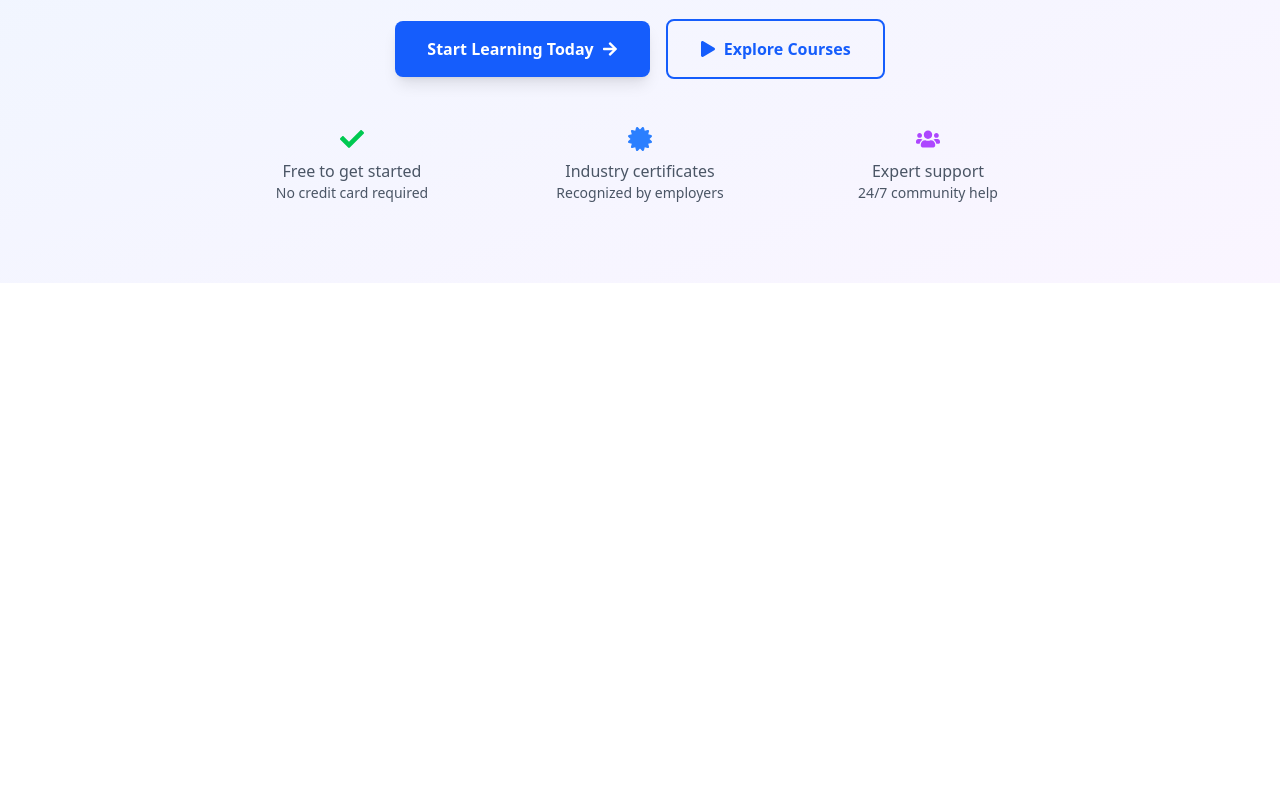
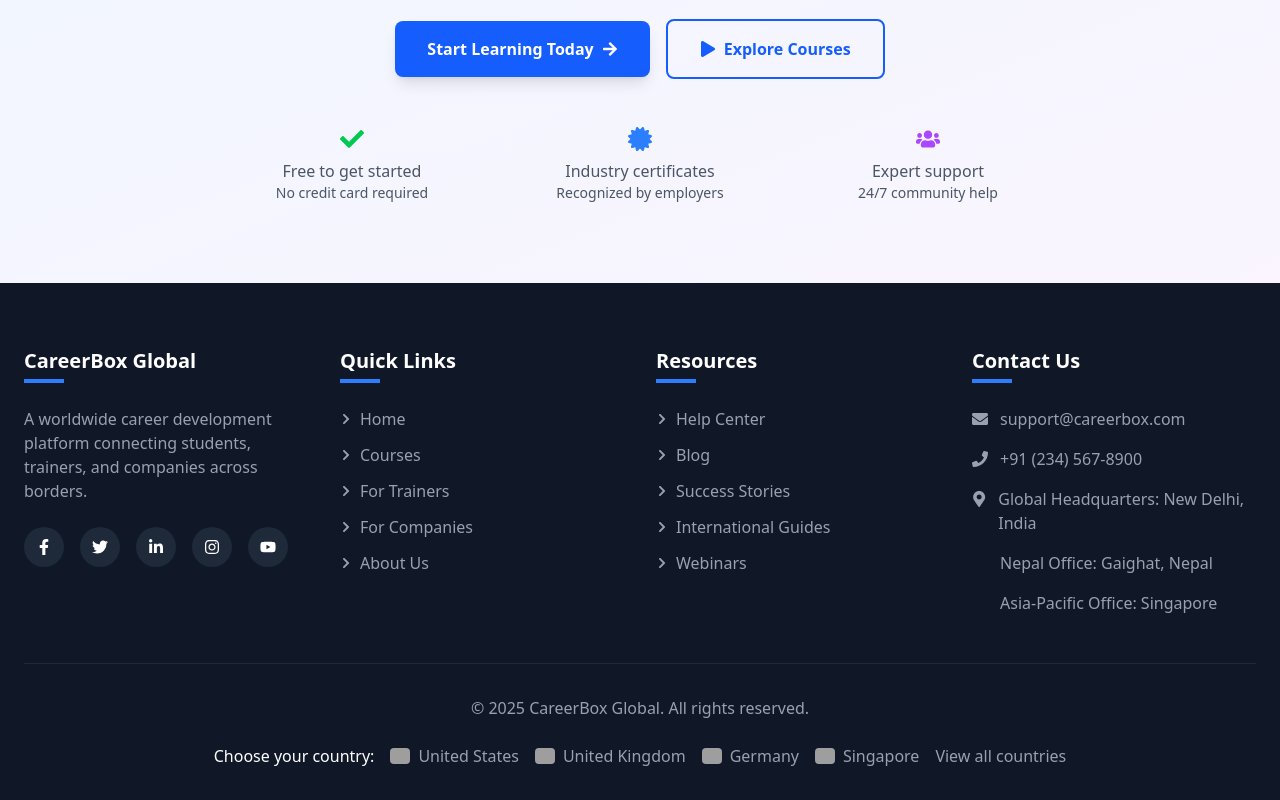
Before and after one commit to valyntixaisolution-gif/AscendCareer, a React app in the folder frontend/: page / in a window 1280 px wide. Shown: the part 7209-8009 px from the top of the page. Before the commit the page ends 7492 px from the top, so only its background shows below. Built offline with nearby package versions, Linux system fonts and the light colour scheme; no server answers; grey boxes are pictures that could not be loaded; the HTML template or start-up script is replaced by a standard one.

Commit message:
footer implement

```diff
--- a/frontend/src/App.jsx
+++ b/frontend/src/App.jsx
@@ -6,6 +6,7 @@ import StudentNavbar from './components/navbar/StudentNavbar';
 import TrainerNavbar from './components/navbar/TrainerNavbar';
 import CompanyNavbar from './components/navbar/CompanyNavbar';
 import AdminSidebar from './components/navbar/AdminSidebar';
+import Footer from './components/common/Footer';
 import Login from './auth/Login';
 import Register from './auth/Register';
 import ProtectedRoute from './auth/ProtectedRoute';
@@ -29,18 +30,21 @@ function App() {
             <>
               <PublicNavbar />
               <PublicHome />
+              <Footer />
             </>
           } />
           <Route path="/login" element={
             <>
               <PublicNavbar />
               <Login />
+              <Footer />
             </>
           } />
           <Route path="/register" element={
             <>
               <PublicNavbar />
               <Register />
+              <Footer />
             </>
           } />
 
@@ -50,6 +54,7 @@ function App() {
               <>
                 <StudentNavbar />
                 <StudentDashboard />
+                <Footer />
               </>
             </ProtectedRoute>
           } />
@@ -71,15 +76,19 @@ function App() {
               <>
                 <CompanyNavbar />
                 <CompanyDashboard />
+                <Footer />
               </>
             </ProtectedRoute>
           } />
 
           <Route path="/admin/dashboard" element={
             <ProtectedRoute allowedRoles={['admin']}>
-              <div className="flex">
-                <AdminSidebar />
-                <AdminDashboard />
+              <div className="flex flex-col min-h-screen">
+                <div className="flex flex-1">
+                  <AdminSidebar />
+                  <AdminDashboard />
+                </div>
+                <Footer />
               </div>
             </ProtectedRoute>
           } />
@@ -89,6 +98,7 @@ function App() {
             <>
               <PublicNavbar />
               <NotFound />
+              <Footer />
             </>
           } />
         </Routes>
--- /dev/null
+++ b/frontend/src/components/common/Footer.jsx
@@ -0,0 +1,161 @@
+import React from 'react';
+import {
+
+  FaChevronRight,
+  FaEnvelope,
+  FaPhone,
+  FaMapMarkerAlt,
+  FaFacebookF,
+  FaTwitter,
+  FaLinkedinIn,
+  FaInstagram,
+  FaYoutube
+
+} from 'react-icons/fa';
+const Footer = () => {
+  return (
+    <div>
+         {/* Footer */}
+              <footer className="bg-gray-900 text-white pt-16 px-6 pb-8">
+                <div className="max-w-7xl mx-auto grid grid-cols-1 md:grid-cols-4 gap-8">
+                  <div>
+                    <h3 className="text-xl font-bold mb-6 relative pb-2 after:absolute after:bottom-0 after:left-0 after:w-10 after:h-1 after:bg-blue-500">
+                      CareerBox Global
+                    </h3>
+                    <p className="text-gray-400 mb-6">
+                      A worldwide career development platform connecting students, trainers, and companies across borders.
+                    </p>
+                    <div className="flex space-x-4">
+                      <a href="#" className="w-10 h-10 bg-gray-800 rounded-full flex items-center justify-center hover:bg-blue-500 transition-colors">
+                        <FaFacebookF />
+                      </a>
+                      <a href="#" className="w-10 h-10 bg-gray-800 rounded-full flex items-center justify-center hover:bg-blue-500 transition-colors">
+                        <FaTwitter />
+                      </a>
+                      <a href="#" className="w-10 h-10 bg-gray-800 rounded-full flex items-center justify-center hover:bg-blue-500 transition-colors">
+                        <FaLinkedinIn />
+                      </a>
+                      <a href="#" className="w-10 h-10 bg-gray-800 rounded-full flex items-center justify-center hover:bg-blue-500 transition-colors">
+                        <FaInstagram />
+                      </a>
+                      <a href="#" className="w-10 h-10 bg-gray-800 rounded-full flex items-center justify-center hover:bg-blue-500 transition-colors">
+                        <FaYoutube />
+                      </a>
+                    </div>
+                  </div>
+
+                  <div>
+                    <h3 className="text-xl font-bold mb-6 relative pb-2 after:absolute after:bottom-0 after:left-0 after:w-10 after:h-1 after:bg-blue-500">
+                      Quick Links
+                    </h3>
+                    <ul className="space-y-3">
+                      {footerLinks.quickLinks.map((link, index) => (
+                        <li key={index}>
+                          <a href="#" className="text-gray-400 hover:text-white transition-colors flex items-center">
+                            <FaChevronRight className="text-xs mr-2" /> {link}
+                          </a>
+                        </li>
+                      ))}
+                    </ul>
+                  </div>
+
+                  <div>
+                    <h3 className="text-xl font-bold mb-6 relative pb-2 after:absolute after:bottom-0 after:left-0 after:w-10 after:h-1 after:bg-blue-500">
+                      Resources
+                    </h3>
+                    <ul className="space-y-3">
+                      {footerLinks.resources.map((link, index) => (
+                        <li key={index}>
+                          <a href="#" className="text-gray-400 hover:text-white transition-colors flex items-center">
+                            <FaChevronRight className="text-xs mr-2" /> {link}
+                          </a>
+                        </li>
+                      ))}
+                    </ul>
+                  </div>
+
+                  <div>
+                    <h3 className="text-xl font-bold mb-6 relative pb-2 after:absolute after:bottom-0 after:left-0 after:w-10 after:h-1 after:bg-blue-500">
+                      Contact Us
+                    </h3>
+                    <ul className="space-y-4">
+                      <li>
+                        <a href="#" className="text-gray-400 hover:text-white transition-colors flex items-start">
+                          <FaEnvelope className="mt-1 mr-3" /> support@careerbox.com
+                        </a>
+                      </li>
+                      <li>
+                        <a href="#" className="text-gray-400 hover:text-white transition-colors flex items-start">
+                          <FaPhone className="mt-1 mr-3" /> +91 (234) 567-8900
+                        </a>
+                      </li>
+                      <li className="text-gray-400 flex items-start">
+                        <FaMapMarkerAlt className="mt-1 mr-3" />
+                        <span>
+                          Global Headquarters: New Delhi, India
+                        </span>
+                      </li>
+                      <li className="text-gray-400 flex items-start">
+                        <FaMapMarkerAlt className="mt-1 mr-3 opacity-0" />
+                        <span>
+                          Nepal Office: Gaighat, Nepal
+                        </span>
+                      </li>
+                      <li className="text-gray-400 flex items-start">
+                        <FaMapMarkerAlt className="mt-1 mr-3 opacity-0" />
+                        <span>
+                          Asia-Pacific Office: Singapore
+                        </span>
+                      </li>
+                    </ul>
+                  </div>
+                </div>
+
+                <div className="max-w-7xl mx-auto mt-12 pt-8 border-t border-gray-800 text-center">
+                  <p className="text-gray-400 mb-6">© 2025 CareerBox Global. All rights reserved.</p>
+                  <div className="flex flex-col md:flex-row items-center justify-center gap-4">
+                    <span>Choose your country:</span>
+                    <div className="flex flex-wrap justify-center gap-4">
+                      {countries.map((country, index) => (
+                        <a key={index} href="#" className="text-gray-400 hover:text-white transition-colors flex items-center">
+                          <img src={country.flag} alt={country.name} className="w-5 h-4 mr-2 rounded-sm" />
+                          {country.name}
+                        </a>
+                      ))}
+                      <a href="#" className="text-gray-400 hover:text-white transition-colors">
+                        View all countries
+                      </a>
+                    </div>
+                  </div>
+                </div>
+              </footer>
+    </div>
+  )
+};
+
+const footerLinks = {
+  quickLinks: ["Home", "Courses", "For Trainers", "For Companies", "About Us"],
+  resources: ["Help Center", "Blog", "Success Stories", "International Guides", "Webinars"]
+};
+
+const countries = [
+  {
+    name: "United States",
+    flag: "https://flagcdn.com/w40/us.png"
+  },
+  {
+    name: "United Kingdom",
+    flag: "https://flagcdn.com/w40/gb.png"
+  },
+  {
+    name: "Germany",
+    flag: "https://flagcdn.com/w40/de.png"
+  },
+  {
+    name: "Singapore",
+    flag: "https://flagcdn.com/w40/sg.png"
+  }
+];
+
+
+export default Footer
--- a/frontend/src/layouts/TrainerLayout.jsx
+++ b/frontend/src/layouts/TrainerLayout.jsx
@@ -3,6 +3,7 @@ import { useAuth } from '../context/AuthContext';
 import { hasRole, getUnauthorizedRedirect } from '../utils/helpers';
 import { ROLES } from '../utils/constants';
 import TrainerNavbar from '../components/navbar/TrainerNavbar';
+import Footer from '../components/common/Footer';
 
 const TrainerLayout = () => {
   const { user, loading } = useAuth();
@@ -20,11 +21,12 @@ const TrainerLayout = () => {
   }
 
   return (
-    <div className="min-h-screen bg-gray-50">
+    <div className="min-h-screen bg-gray-50 flex flex-col">
       <TrainerNavbar />
-      <main className="max-w-7xl mx-auto py-6 px-4 sm:px-6 lg:px-8">
+      <main className="flex-1 max-w-7xl mx-auto py-6 px-4 sm:px-6 lg:px-8">
         <Outlet />
       </main>
+      <Footer />
     </div>
   );
 };
```
